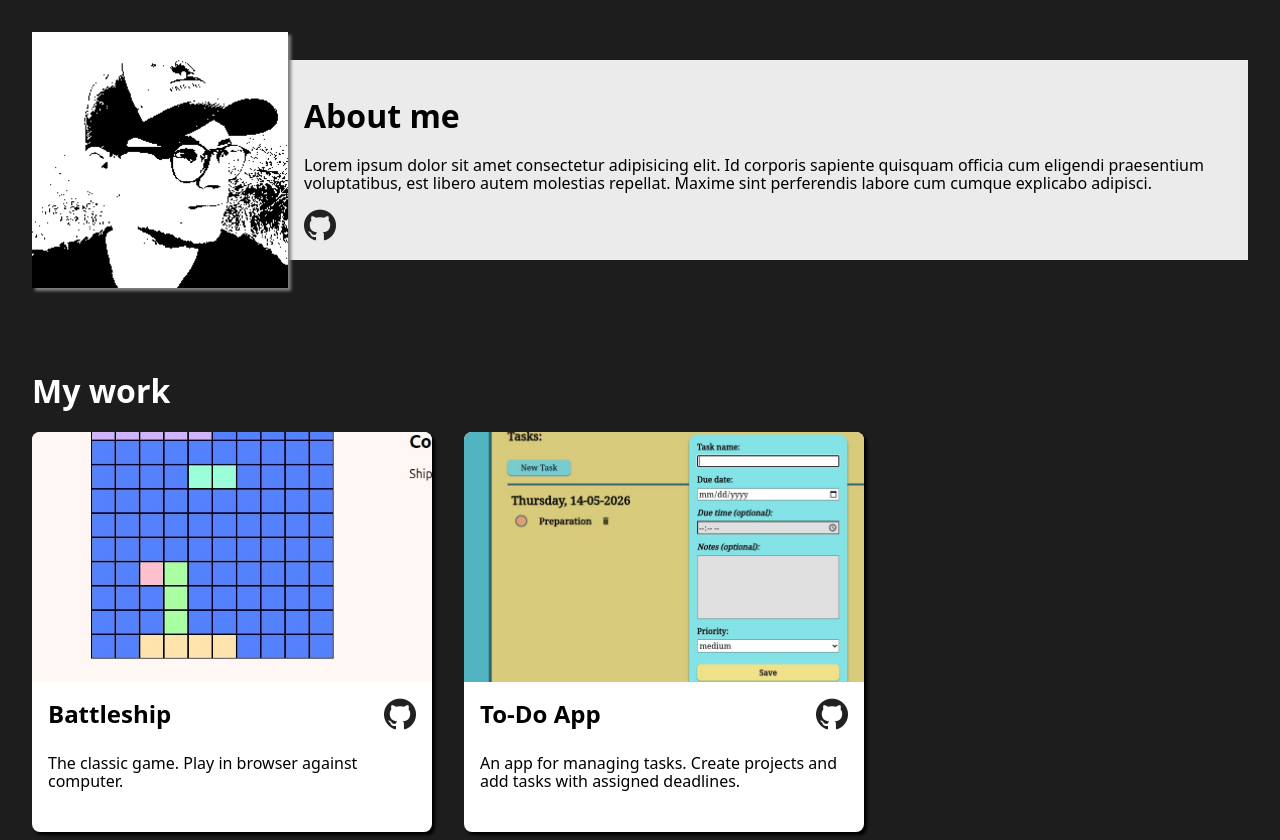
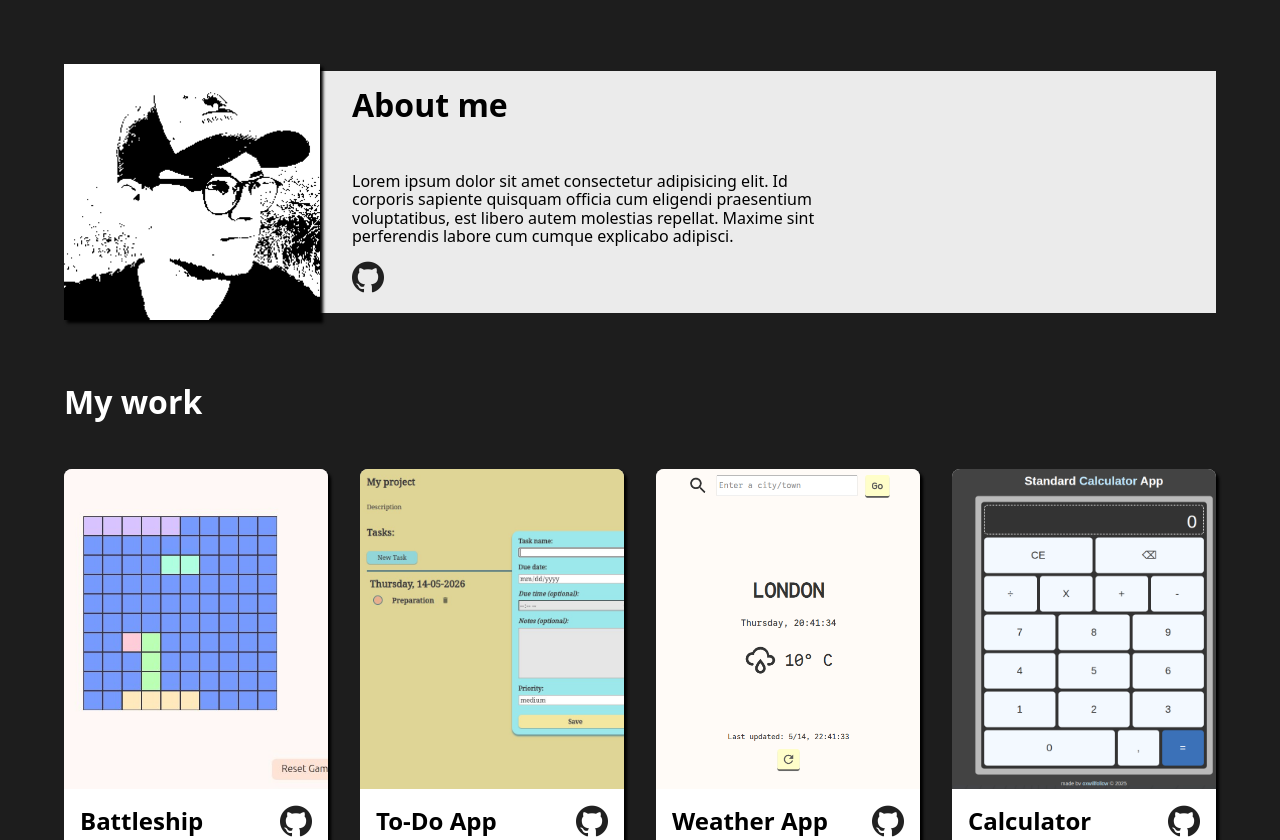
Before and after one commit to Oxwillfollow/homepage, a website built with webpack: page src/template.html in a window 1280 px wide. Shown: the top 840 px of the page. Built offline with nearby package versions, Linux system fonts and the light colour scheme.

Commit message:
Make projects change layout with screen size

```diff
--- a/src/index.js
+++ b/src/index.js
@@ -1,6 +1,7 @@
 import "./styles.css";
 import imgProfilePic from "./images/profile-pic.png";
 import imgGithubIcon from "./images/github.png";
+import imgCallMe from "./images/call-me.png";
 import imgBattleship from "./images/screenshots/screenshot-battleship.jpg";
 import imgTodoList from "./images/screenshots/screenshot-todolist.jpg";
 import imgWeatherApp from "./images/screenshots/screenshot-weatherapp.png";
@@ -22,19 +23,22 @@ const screenshots = {
 };
 
 document.addEventListener("DOMContentLoaded", () => {
-  let myProfileImg = document.querySelector(".about-me-img");
-  let myGithubIcons = document.querySelectorAll(".github-icon");
-  let myProjectScreenshots = document.querySelectorAll(".project-screenshot");
+  let profileImg = document.querySelector(".img-about-me");
+  let contactsImg = document.querySelector(".img-contacts");
+  let githubIcons = document.querySelectorAll(".github-icon");
+  let projectScreenshots = document.querySelectorAll(".project-screenshot");
 
-  myProfileImg.src = imgProfilePic;
+  profileImg.src = imgProfilePic;
+  contactsImg.src = imgCallMe;
+  contactsImg.style.width = "250px";
 
-  myGithubIcons.forEach((icon) => {
+  githubIcons.forEach((icon) => {
     icon.src = imgGithubIcon;
     icon.style.width = "32px";
     icon.style.height = "32px";
   });
 
-  myProjectScreenshots.forEach((screenshot) => {
+  projectScreenshots.forEach((screenshot) => {
     screenshot.src = screenshots[screenshot.id];
   });
 });
--- a/src/styles.css
+++ b/src/styles.css
@@ -7,54 +7,87 @@ body {
   flex-direction: column;
 }
 
+h2 {
+  margin: 0;
+}
+
+h1 {
+  margin-bottom: 3rem;
+  margin-top: 0;
+}
+
 header {
   display: flex;
   align-items: center;
-  padding: 2rem;
+  padding: 4rem 4rem 0 4rem;
 }
 
 .about-me {
   background-color: rgb(235, 235, 235);
-  padding: 1rem;
+  padding: 1rem 2rem;
+
+  p {
+    max-width: 60%;
+  }
 }
 
-.about-me-img {
-  box-shadow: 3px 3px 3px rgb(126, 126, 126);
+.img-about-me {
+  width: 300px;
+  box-shadow: 3px 3px 3px rgb(0, 0, 0);
   z-index: 1;
 }
 
 main {
   color: white;
-  padding: 2rem;
+  padding: 4rem;
 }
 
 .projects-container {
-  display: flex;
+  display: grid;
+  grid-template-columns: 1fr 1fr 1fr 1fr;
   flex-wrap: wrap;
   gap: 2rem;
 }
+
+@media (max-width: 1200px) {
+  .projects-container {
+    grid-template-columns: 1fr 1fr 1fr;
+  }
+}
+
+@media (max-width: 900px) {
+  .projects-container {
+    grid-template-columns: 1fr 1fr;
+  }
+}
+
+@media (max-width: 600px) {
+  .projects-container {
+    grid-template-columns: 1fr;
+  }
+}
+
 .project {
   display: flex;
   flex-direction: column;
   background-color: white;
   color: black;
-  width: 400px;
-  height: 400px;
+  height: 480px;
   box-shadow: 3px 3px 3px black;
   border-radius: 0.5rem;
+  transition: transform 0.2s;
+  transform-origin: bottom;
+  overflow: hidden;
 
   .project-screenshot {
-    max-height: 250px;
+    height: 320px;
     object-fit: cover;
-    border-radius: 0.5rem 0.5rem 0 0;
+    opacity: 0.8;
+    transition: opacity 0.2s;
   }
 
   .project-info {
     padding: 1rem;
-
-    h2 {
-      margin: 0;
-    }
 
     .project-header {
       display: flex;
@@ -66,8 +99,19 @@ main {
   }
 }
 
+.project:hover {
+  transform: scale(1.05);
+
+  .project-screenshot {
+    opacity: 1;
+  }
+}
+
 footer {
   margin-top: auto;
   background-color: rgb(235, 235, 235);
-  padding: 2rem;
+  padding: 4rem;
+  display: flex;
+  gap: 4rem;
+  align-items: center;
 }
--- a/src/template.html
+++ b/src/template.html
@@ -7,7 +7,7 @@
   </head>
   <body>
     <header>
-      <img class="about-me-img" src="" alt="Oxwillfollow" />
+      <img class="img-about-me" src="" alt="Oxwillfollow" />
       <div class="about-me">
         <h1>About me</h1>
         <p>
@@ -139,13 +139,15 @@
       </div>
     </main>
     <footer>
+      <img class="img-contacts" src="" alt="" />
+      <div class="contacts">
         <h1>Contact me</h1>
-      <p>Get in touch with me!</p>
         <p>My Road 1</p>
         <p>12345, My City</p>
         <p>My Country</p>
         <p>+123 456 789 10</p>
         <p>name.lastname@gmail.com</p>
+      </div>
     </footer>
   </body>
 </html>
```
Also changed, not shown: src/images/call-me.png (added). Lines whose indentation alone changed are shown as unchanged.
